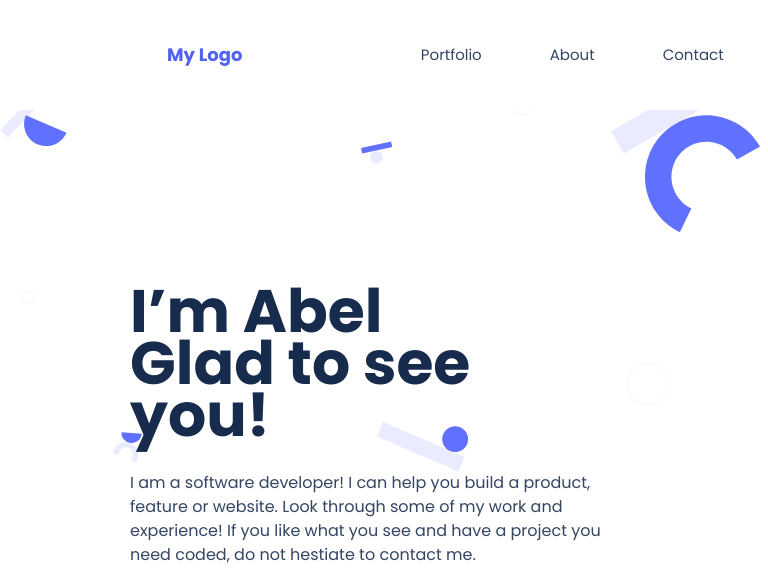
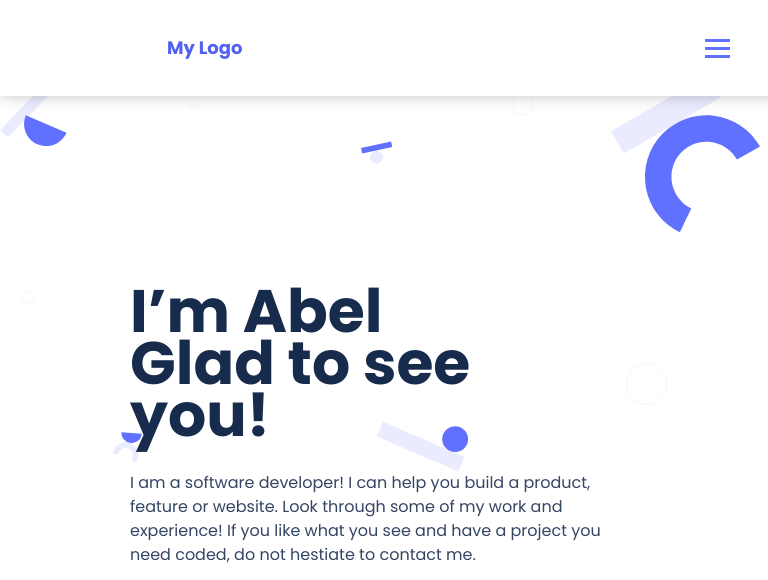
Before and after one commit to Abe1able/Personal-Portfolio, a website: page index.html in a window 768 px wide. Shown: the top 580 px of the page. Drawn offline with Linux system fonts and the light colour scheme.

Commit message:
Make hamburger menu for small screens

```diff
--- a/index.html
+++ b/index.html
@@ -15,18 +15,23 @@
   <body>
     <header class="header">
       <a href="#headline-section" class="header-logo">My Logo</a>
-      <nav>
-        <button
-          class="only-mobile hamburger-btn"
+      <nav class="navbar">
+        <!-- <button
+          class="only-mobile hamburger-btn hamburger"
           data-mobile-menu-target="#mobile-menu"
         >
           <img src="Union.svg" alt="Hamburger Navbar Icon" />
-        </button>
-        <ul class="only-desktop menu-bar">
-          <li><a href="#work-section">Portfolio</a></li>
-          <li><a href="#about-section">About</a></li>
-          <li><a href="#contact-form">Contact</a></li>
+        </button> -->
+        <ul class="only-desktop menu-bar nav-menu">
+          <li class="nav-item"><a class="nav-link" href="#work-section">Portfolio</a></li>
+          <li class="nav-item"><a class="nav-link" href="#about-section">About</a></li>
+          <li class="nav-item"><a class="nav-link" href="#contact-form">Contact</a></li>
         </ul>
+        <div class="hamburger">
+          <span class="bar"></span>
+          <span class="bar"></span>
+          <span class="bar"></span>
+        </div>
       </nav>
     </header>
     <div class="mobile-menu" id="mobile-menu">
@@ -349,5 +354,6 @@
         </form>
       </section>
     </main>
+    <script defer src="script.js"></script>
   </body>
 </html>
--- a/styles.css
+++ b/styles.css
@@ -37,8 +37,9 @@ button:disabled {
   display: flex;
   justify-content: space-between;
   align-items: center;
-  padding: 30px 24px;
+  padding: 13px 24px;
   background-color: #fff;
+  box-shadow: 0 2px 6px 0 rgb(0 0 0 / 5%), 0 2px 15px 0 rgb(0 0 0 / 15%);
 }
 
 .header-logo {
@@ -543,7 +544,7 @@ form textarea {
   }
 
   #headline-section {
-    background: url("../Images/Header-bg@2x.svg");
+    background: url("./Images/Header-bg@2x.svg");
     background-repeat: no-repeat;
     background-size: contain;
     height: 70vh;
@@ -772,3 +773,79 @@ form small {
   color: red;
   font-size: 15px;
 }
+
+.navbar {
+  min-height: 70px;
+  display: flex;
+  justify-content: space-between;
+  align-items: center;
+  padding: 0 24px;
+}
+.nav-menu{
+  display: flex;
+  justify-content: space-between;
+  align-items: center;
+  gap:60px;
+}
+.nav-link{
+  transition: 0.7s ease;
+}
+.hamburger{
+  display: none;
+  cursor: pointer;
+}
+.bar{
+  display: block;
+  width: 25px;
+  height: 3px;
+  margin: 5px auto;
+  -webkit-transition: all 0.3s ease-in-out;
+  transition: all 0.3s ease-in-out;
+  background-color: #6070ff;
+}
+@media(max-width:768px){
+  .hamburger{
+    display: block;
+  }
+  .nav-link {
+    color: #fff;
+    font-weight: 600;
+    font-size: 32px;
+    line-height: 44px;
+    text-decoration: none;
+  }
+  .hamburger.active .bar:nth-child(2){
+    opacity:0;
+  }
+  .hamburger.active .bar:nth-child(1){
+    transform: translateY(8px) rotate(45deg);
+    background-color: #fff;
+  }
+  .hamburger.active .bar:nth-child(3){
+    transform: translateY(-8px) rotate(-45deg);
+    background-color: #fff;
+  }
+  .nav-menu{
+    position: fixed;
+    left:100%;
+    padding-top: 0;
+    align-items: flex-start;
+    justify-content: flex-start;
+    top: 0;
+    gap: 0;
+    flex-direction: column;
+    width:100%;
+    text-align:center;
+    transition:0.3s;
+    background-color: rgba(96, 112, 255, 0.8);
+    mix-blend-mode: multiply;
+    backdrop-filter: blur(20px);
+    height: 40rem;
+  }
+  .nav-item{
+    margin:16px 0;
+  }
+  .nav-menu.active{
+    left: -20px;;
+  }
+}
```
